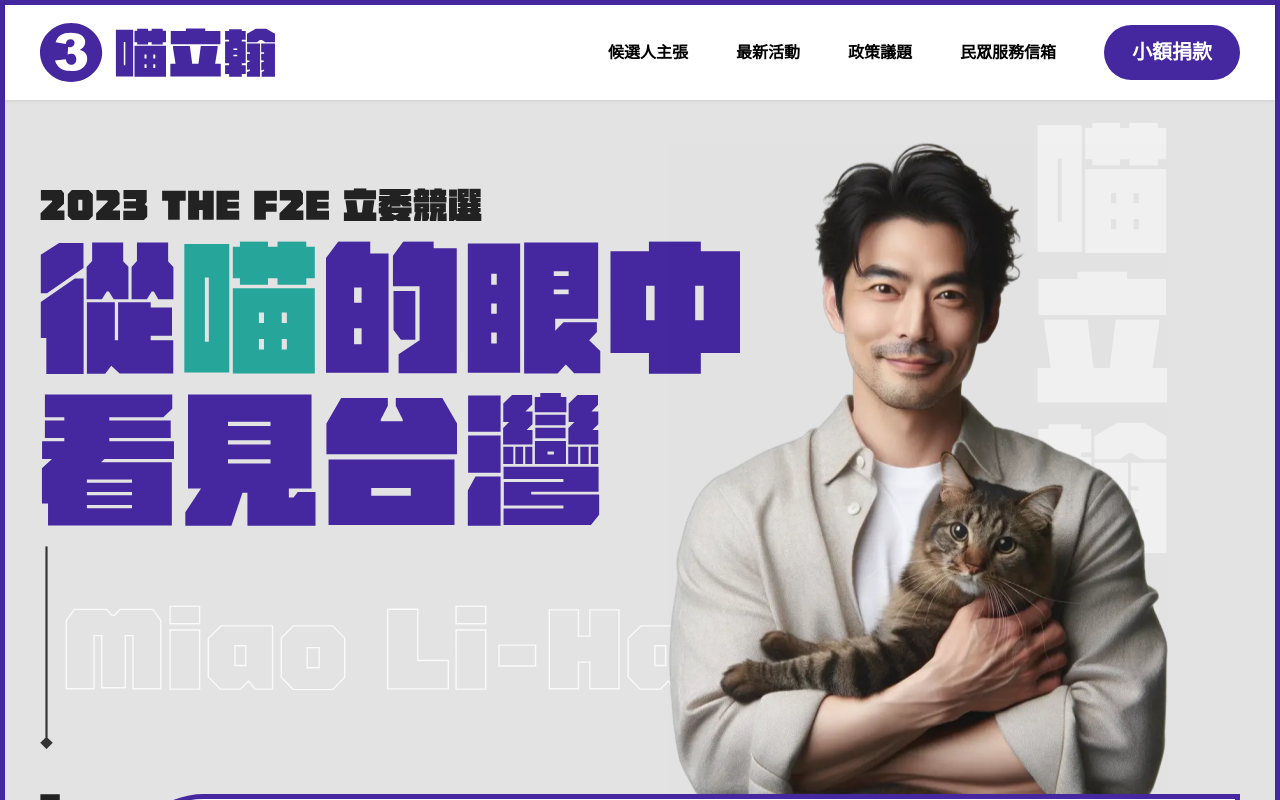
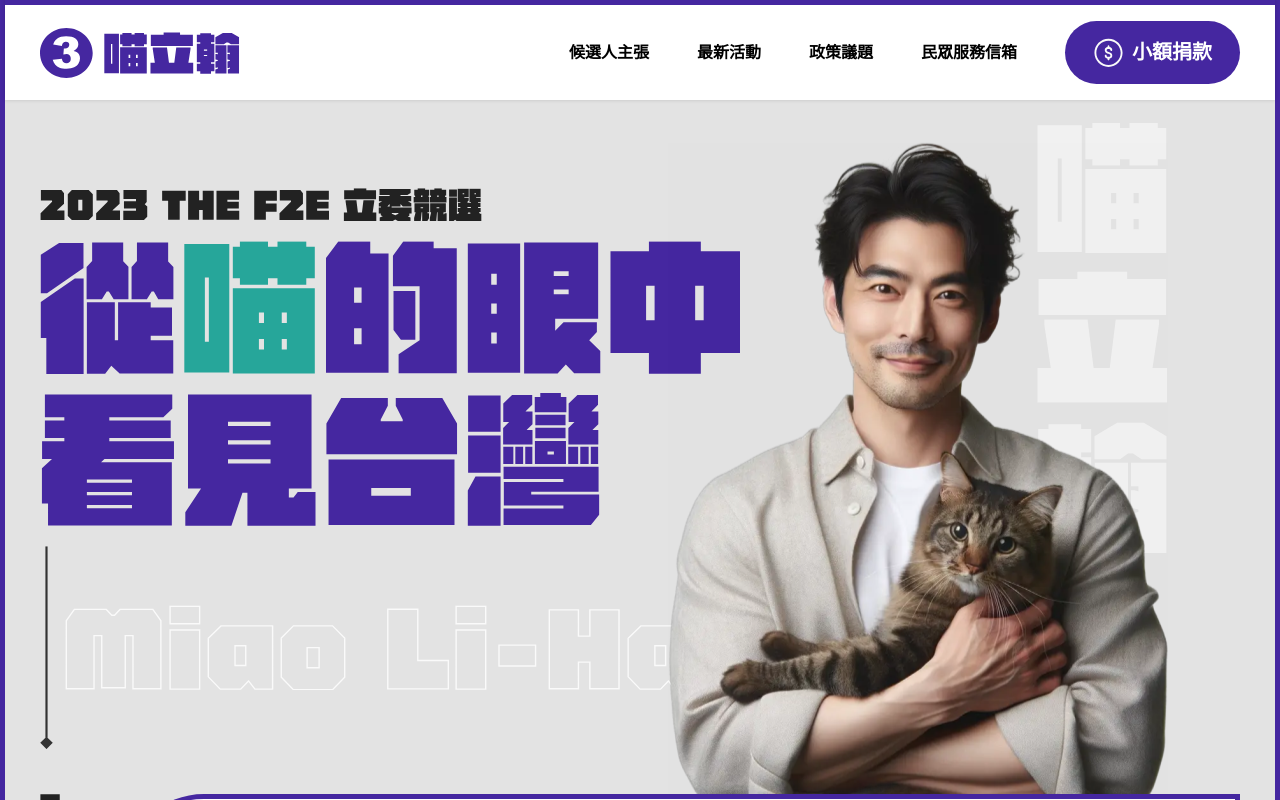
Before and after one commit to lyaui/cat-campaign-website, a Next.js app: page / in a window 1280 px wide. Shown: the top 800 px of the page. Built offline with nearby package versions, Linux system fonts and the light colour scheme.

Commit message:
feat(Button): icon props

```diff
--- a/components/Donate/GoDonatePanel.tsx
+++ b/components/Donate/GoDonatePanel.tsx
@@ -6,6 +6,7 @@ import donateTitle from '@/public/assets/font-svg/donate.svg';
 import accAmountTitle from '@/public/assets/font-svg/accumulated-amount.svg';
 import Button from '@/components/UI/Button';
 import useIsDesktop from '@/hooks/useIsDesktop';
+import coinIcon from '@/public/assets/icons/coin.svg';
 
 const currentRouter = ROUTERS.DONATE;
 
@@ -58,6 +59,7 @@ function GoDonatePanel({ onClick }: GoDonatePanelProps) {
         size={isDesktop ? 'large' : 'medium'}
         className='mt-5'
         onClick={onClick}
+        icon={<Image src={coinIcon} alt='donate' draggable={false} />}
       >
         前往捐款
       </Button>
--- a/components/Layout/Header.tsx
+++ b/components/Layout/Header.tsx
@@ -7,6 +7,7 @@ import logoDark from '@/public/assets/logos/logo_dark.svg';
 import Button from '@/components/UI/Button';
 import Container from '@/components/Layout/Container';
 import { handleSectionScroll } from '@/utils/index';
+import coinIcon from '@/public/assets/icons/coin.svg';
 
 const NAV_ITEMS = [
   ROUTERS.ABOUT,
@@ -44,8 +45,9 @@ function NavItem({ name, hash }: NavItem) {
 const logoStyle = {
   backgroundImage: `url(${logoDark.src})`,
   backgroundRepeat: 'no-repeat',
-  width: 235,
-  height: 59,
+  backgroundSize: 'contain',
+  width: '100%',
+  height: '100%',
   display: 'block',
   textIndent: '101%',
   overflow: 'hidden',
@@ -60,16 +62,16 @@ function Header() {
   }
 
   return (
-    <header className='sticky z-50 top-0 h-[100px] bg-white flex-center border-t-[5px] border-primary shadow-[0_0_4px_rgba(0,0,0,0.15)]'>
+    <header className='sticky z-50 top-0 h-[65px] md:h-[100px] bg-white flex-center border-t-[5px] border-primary shadow-[0_0_4px_rgba(0,0,0,0.15)]'>
       <Container className='flex items-center justify-between'>
-        <h1>
+        <h1 className='w-[150px] md:w-[235px] h-[38px] md:h-[50px]'>
           <Link href={`/`} onClick={handleSectionScroll} style={logoStyle}>
             喵立翰 Miao Li-Han
           </Link>
         </h1>
 
-        <nav>
-          <ul className='flex items-center gap-x-2 lg:gap-x-12'>
+        <nav className='hidden md:block'>
+          <ul className='flex items-center gap-x-2.5 lg:gap-x-12'>
             {NAV_ITEMS.map((_route) => (
               <NavItem
                 key={_route.hash}
@@ -78,7 +80,12 @@ function Header() {
               />
             ))}
             <li>
-              <Button onClick={handleDonateClick}>小額捐款</Button>
+              <Button
+                onClick={handleDonateClick}
+                icon={<Image src={coinIcon} alt='donate' draggable={false} />}
+              >
+                小額捐款
+              </Button>
             </li>
           </ul>
         </nav>
--- a/components/UI/Button.tsx
+++ b/components/UI/Button.tsx
@@ -27,9 +27,10 @@ function Button({
     large: 'min-w-[176px] text-[28px] px-7 py-5',
   }[size];
 
-  const classes = `rounded-[100px] font-bold c-transition ${variantClasses} ${sizeClasses} ${className}`;
+  const classes = `flex-center gap-2 rounded-[100px] font-bold c-transition ${variantClasses} ${sizeClasses} ${className}`;
   return (
     <button className={classes} {...others}>
+      {icon || null}
       {children}
     </button>
   );
```
